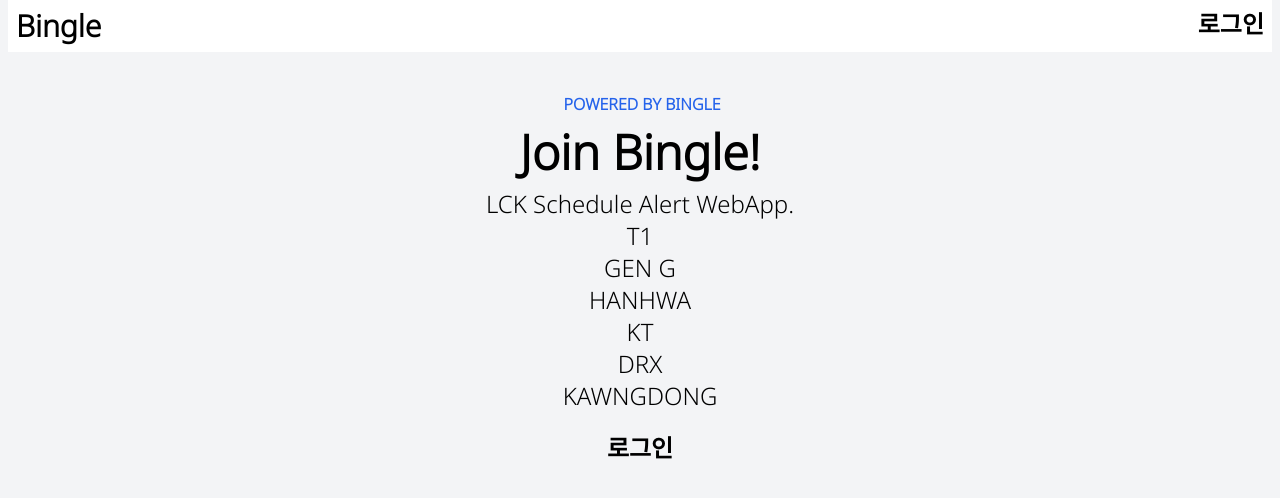
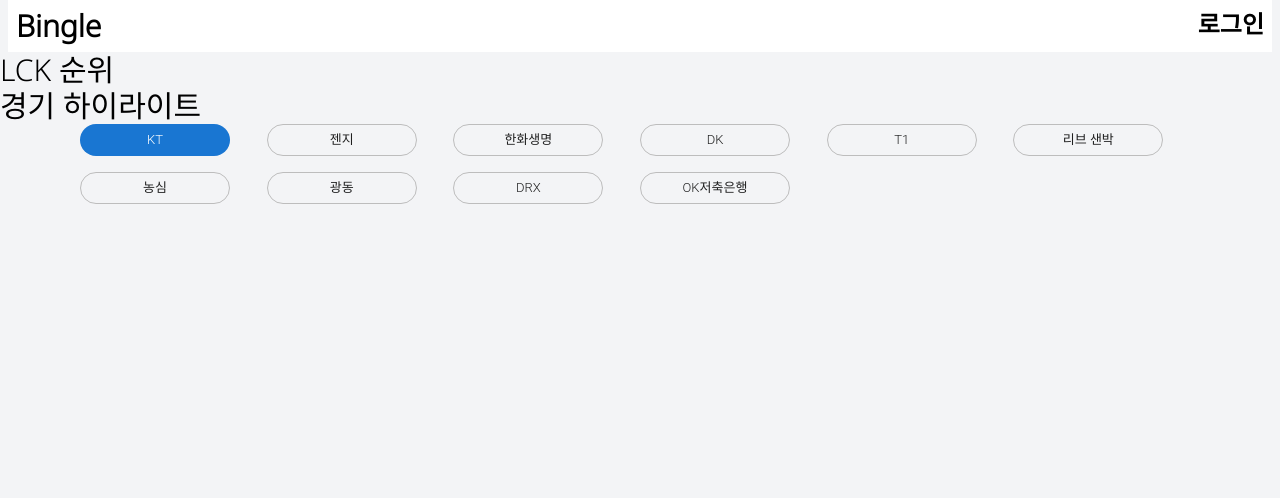
Before and after one commit to sedin2/Bingle, a Next.js app in the folder frontend/bingle/: page / in a window 1280 px wide. Shown: the top 498 px of the page. Built offline with nearby package versions, Linux system fonts and the light colour scheme; no server answers.

Commit message:
Add HighLightPanel component to main page

```diff
--- /dev/null
+++ b/frontend/bingle/src/app/components/HighLightPanel.tsx
@@ -0,0 +1,34 @@
+'use client';
+import { useState } from 'react';
+import TeamChip from './TeamChip';
+
+const LCKTeamList: string[] = [
+  'KT',
+  '젠지',
+  '한화생명',
+  'DK',
+  'T1',
+  '리브 샌박',
+  '농심',
+  '광동',
+  'DRX',
+  'OK저축은행',
+];
+
+export default function HighLightPanel() {
+  const [selectedTeam, setSelectedTeam] = useState(LCKTeamList[0]);
+  return (
+    <div className='mx-20'>
+      <ul className='grid grid-cols-3 sm:grid-cols-4 lg:grid-cols-5 xl:grid-cols-6 2xl:grid-cols-7 gap-y-4'>
+        {LCKTeamList.map((name) => (
+          <TeamChip
+            key={name}
+            setSelected={setSelectedTeam}
+            label={name}
+            selected={name === selectedTeam}
+          />
+        ))}
+      </ul>
+    </div>
+  );
+}
--- /dev/null
+++ b/frontend/bingle/src/app/components/TeamChip.tsx
@@ -0,0 +1,34 @@
+'use client';
+import { Chip } from '@mui/material';
+
+type props = {
+  setSelected: (label: string) => void;
+  label: string;
+  selected: boolean;
+};
+
+export default function TeamChip({ setSelected, label, selected }: props) {
+  const handleClick = () => {
+    setSelected(label);
+  };
+  return (
+    <div>
+      {selected && (
+        <Chip
+          sx={{ width: '150px' }}
+          label={label}
+          onClick={() => handleClick()}
+          color='primary'
+        />
+      )}
+      {!selected && (
+        <Chip
+          sx={{ width: '150px' }}
+          label={label}
+          onClick={() => handleClick()}
+          variant='outlined'
+        />
+      )}
+    </div>
+  );
+}
--- a/frontend/bingle/src/app/page.tsx
+++ b/frontend/bingle/src/app/page.tsx
@@ -1,6 +1,6 @@
 'use client';
 
-import LoginButton from './components/LoginButton';
+import HighLightPanel from './components/HighLightPanel';
 import TeamList from './components/TeamList';
 import useToken from './hooks/useToken';
 
@@ -9,18 +9,15 @@
   return (
     <section>
       {!accessToken && (
-        <div className='surface-0 text-700 text-center mt-10'>
-          <div className='text-blue-600 font-bold mb-3'>
-            <i className='pi pi-discord'></i>&nbsp;POWERED BY BINGLE
+        <>
+          <div>
+            <h1 className='text-bold text-3xl'>LCK 순위</h1>
           </div>
-          <div className='text-900 font-bold text-5xl mb-3'>Join Bingle!</div>
-          <div className='text-700 text-2xl mb-5'>
-            LCK Schedule Alert WebApp. <br /> T1 <br /> GEN G <br /> HANHWA{' '}
-            <br />
-            KT <br /> DRX <br /> KAWNGDONG
+          <div>
+            <h1 className='text-bold text-3xl'>경기 하이라이트</h1>
+            <HighLightPanel></HighLightPanel>
           </div>
-          <LoginButton></LoginButton>
-        </div>
+        </>
       )}
 
       {accessToken && (
```
Also changed, not shown: 1 other file (tests, documents, lock files or other folders).
